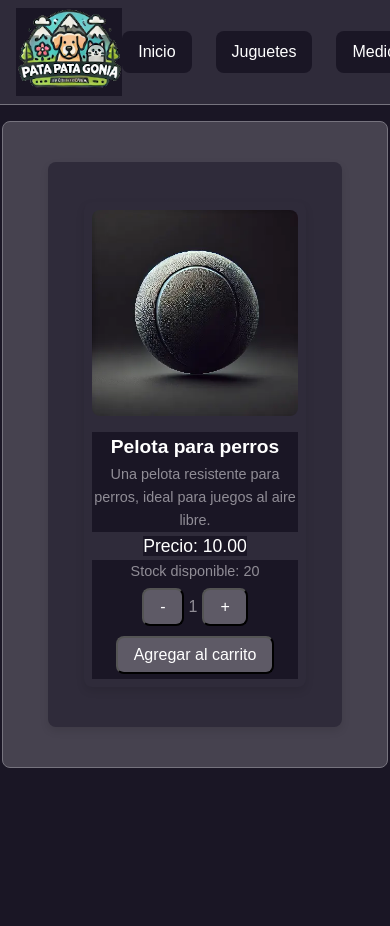
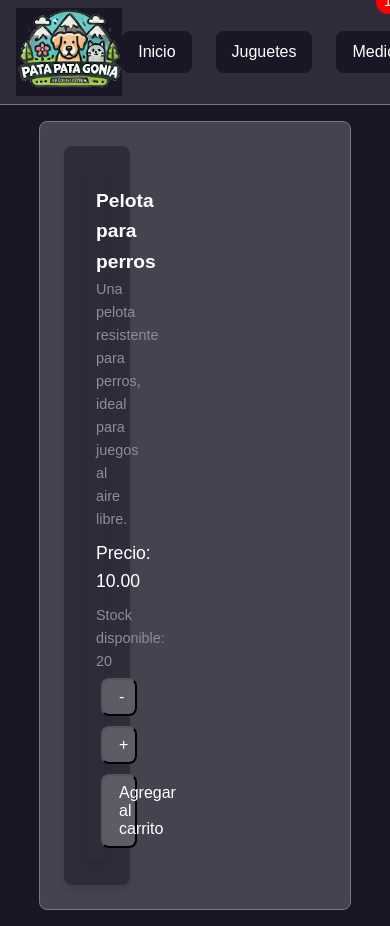
Before and after one commit to ElazarPimentel/react-pet-store, a React (Vite) app: page /item/1 in a window 390 px wide. Shown: the top 926 px of the page. Before the commit the page ends 844 px from the top, so only its background shows below. Built offline with nearby package versions, Linux system fonts and the light colour scheme.

Commit message:
Refactor: Eliminar media queries y unificar estilos en CSS. Ajustar layout para mejorar la distribución de productos en pantalla.

```diff
--- a/src/components/CartWidget/CartWidget.jsx
+++ b/src/components/CartWidget/CartWidget.jsx
@@ -9,7 +9,7 @@ export const CartWidget = () => {
     return (
         <div className="cart-widget-container">
             <img src={cart} alt="Shopping cart icon" />
-            <span className="cart-item-counter">{itemCount}</span>
+            <span className="counter">{itemCount}</span>
         </div>
     );
 }
--- a/src/components/Item/Item.jsx
+++ b/src/components/Item/Item.jsx
@@ -4,13 +4,13 @@ import { Link } from "react-router-dom";
 
 export function Item({ id, name, description, price, imageUrl }) {
      return (
-          <div className="item">
+          <div className="card">
                <img src={imageUrl} alt={name} />
                <h2>{name}</h2>
                <p>{description}</p>
                <span className="item-price-display">Precio: {price}</span>
                <div className="item-footer">
-                    <Link to={`/item/${id}`} className="btn-primary">Ver detalles</Link>
+                    <Link to={`/item/${id}`} className="button">Ver detalles</Link>
                </div>
           </div>
      );
--- a/src/components/ItemCount/ItemCount.jsx
+++ b/src/components/ItemCount/ItemCount.jsx
@@ -15,11 +15,11 @@ export function ItemCount({ stock, initial, onAdd }) {
 
      return (
           <div className="item-count-container">
-               <button className="count-button" onClick={decreaseCount}>-</button>
-               <span className="count-display">{count}</span>
-               <button className="count-button" onClick={increaseCount}>+</button>
+               <button className="button count-button" onClick={decreaseCount}>-</button>
+               <span className="counter count-display">{count}</span>
+               <button className="button count-button" onClick={increaseCount}>+</button>
                <button
-                    className="add-to-cart-button"
+                    className="button"
                     onClick={() => onAdd(count)}
                     disabled={count === 0}
                >
--- a/src/components/ItemDetail/ItemDetail.jsx
+++ b/src/components/ItemDetail/ItemDetail.jsx
@@ -8,8 +8,8 @@ export function ItemDetail({ id, name, description, price, imageUrl, stock }) {
      };
 
      return (
-          <div className="item-detail">
-               <div className="item">
+          <div className="card">
+               <div className="card">
                     <img src={imageUrl} alt={name} className="item-image" />
                     <h2>{name}</h2>
                     <p>{description}</p>
--- a/src/index.css
+++ b/src/index.css
@@ -1,6 +1,3 @@
-/* filename: src/index.scss */
-
-/* Root Variables for Consistent Design */
 :root {
     --primary-bg-color: #1a1625;
     --secondary-bg-color: #2f2b3a;
@@ -22,7 +19,6 @@
     --box-shadow: 0 4px 8px rgba(0, 0, 0, 0.1);
     --btn-padding: 0.5rem 1rem;
     --btn-transition: background-color 0.3s ease;
-    --media-breakpoint: 768px;
     --img-width: 100%;
     --img-height-auto: auto;
     --cart-background-color: red;
@@ -33,7 +29,6 @@
     --count-display-font-size: 1rem;
 }
 
-/* General Reset and Global Styles */
 * {
     color: var(--text-color);
     background-color: var(--primary-bg-color);
@@ -48,21 +43,15 @@ body {
     line-height: var(--line-height);
 }
 
-/* UI Container */
 .ui-container {
-    width: var(--container-width);
+    width: var(--container-max-width);
     margin: var(--container-margin);
     border-radius: var(--border-radius);
     background-color: var(--dark-secondary-color);
     border: 0.1rem solid var(--lighter-color);
     padding: var(--padding-standard);
-
-    @media (min-width: var(--media-breakpoint)) {
-        width: var(--container-max-width);
-    }
 }
 
-/* Navbar Styles */
 .nav-container {
     display: flex;
     justify-content: space-between;
@@ -94,14 +83,13 @@ body {
     background-color: var(--accent-color);
 }
 
-/* Cart Widget */
 .cart-widget-container {
     display: flex;
     align-items: center;
     position: relative;
 }
 
-.cart-item-counter {
+.counter {
     position: absolute;
     top: -10px;
     right: -10px;
@@ -116,30 +104,30 @@ body {
     font-size: 0.9rem;
 }
 
-/* Item and Item Detail Styles */
-.item-list {
-    display: flex;
-    flex-wrap: wrap;
-    justify-content: space-around;
-    gap: 1rem;
-    padding: var(--padding-standard);
-}
-
-.item,
-.item-detail {
+.card {
     background-color: var(--secondary-bg-color);
     color: var(--primary-text-color);
     padding: var(--padding-standard);
     border-radius: var(--border-radius);
     box-shadow: var(--box-shadow);
-    width: 80%;
-    max-width: 400px;
+    width: calc(33.33% - 2rem);
+    max-width: 300px;
     text-align: center;
-    margin: var(--margin-large);
+    margin: 1rem;
+    display: flex;
+    flex-direction: column;
+    justify-content: space-between;
+    height: 100%;
 }
 
-.item img,
-.item-detail img {
+.item-list {
+    display: flex;
+    flex-wrap: wrap;
+    justify-content: center;
+    gap: 1rem;
+}
+
+.card img {
     width: var(--img-width);
     height: var(--img-height-auto);
     border-radius: var(--border-radius);
@@ -163,13 +151,11 @@ p {
 }
 
 .item-footer {
-    margin-top: 10px;
+    margin-top: auto;
+    padding: 10px 0;
 }
 
-/* Button Styles */
-.btn-primary,
-.add-to-cart-button,
-.count-button {
+.button {
     background-color: var(--accent-color);
     color: var(--lightest-color);
     padding: var(--btn-padding);
@@ -179,21 +165,14 @@ p {
     text-align: center;
     text-decoration: none;
     margin: var(--button-margin);
+    width: calc(100% - 2 * var(--button-margin));
 }
 
-.btn-primary:hover,
-.add-to-cart-button:hover,
-.count-button:hover {
+.button:hover {
     background-color: var(--lighter-color);
     box-shadow: 0 4px 12px rgba(0, 0, 0, 0.2);
 }
 
-.count-display {
-    font-size: var(--count-display-font-size);
-    color: var(--primary-text-color);
-}
-
-/* Not Found Page Styles */
 .not-found-container {
     text-align: center;
     margin-top: 2rem;
```
